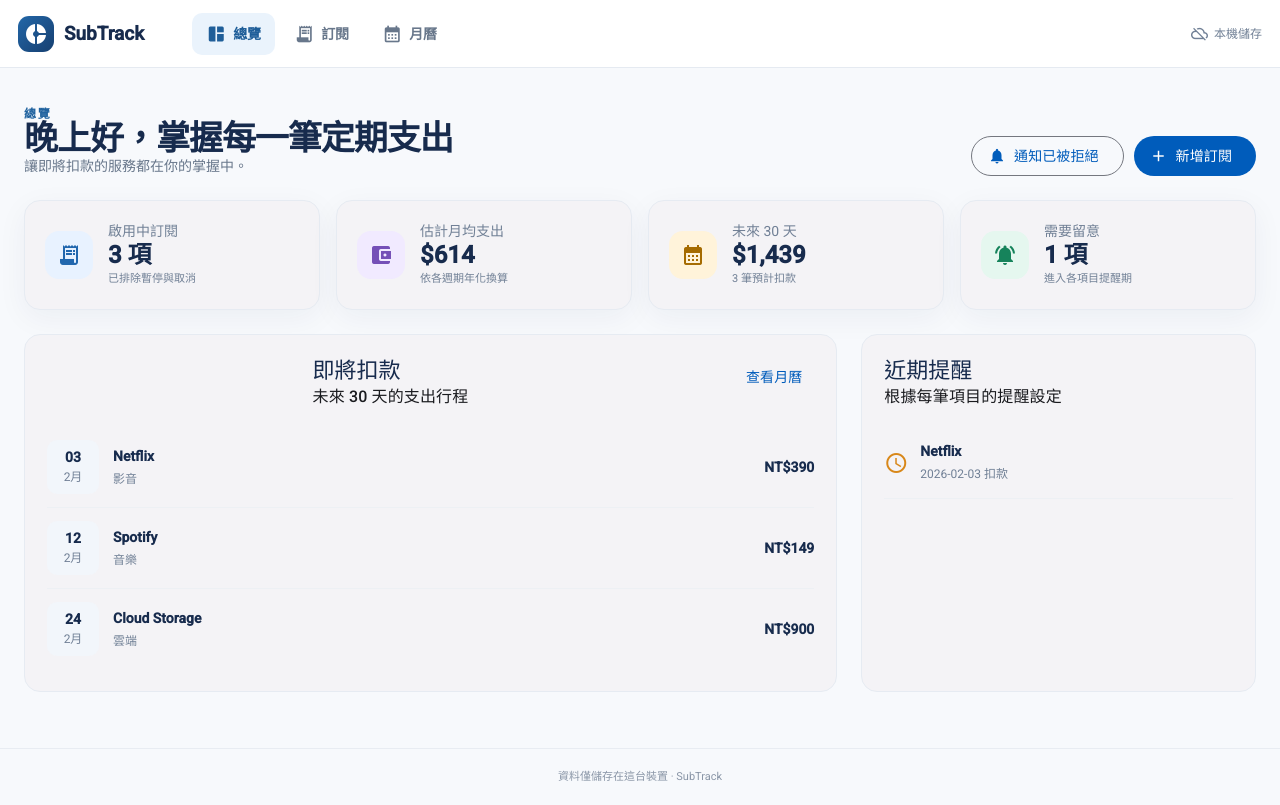
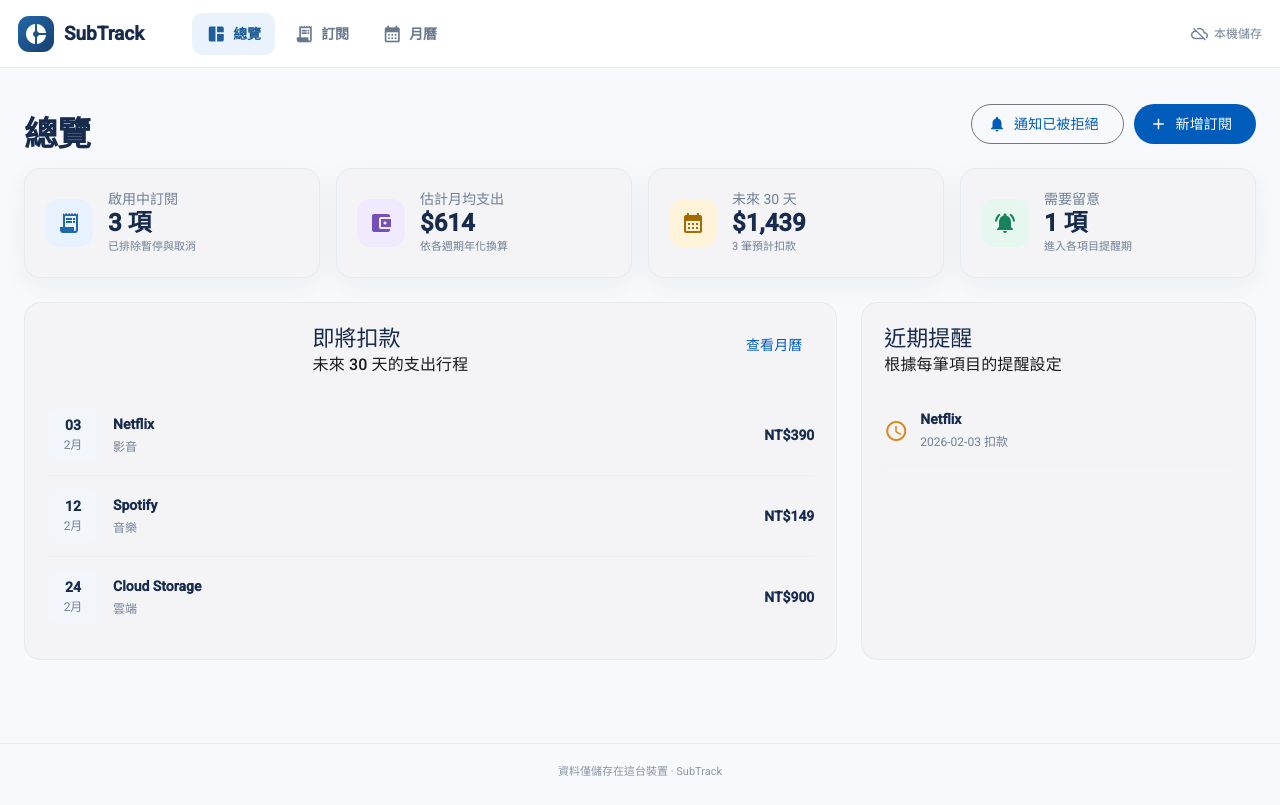
Before and after one commit to a5a8a0a9/subscription, an Angular app: page /dashboard in a window 1280 px wide. Built offline with nearby package versions, Linux system fonts and the light colour scheme.

Commit message:
refactor: simplify page headings

```diff
--- a/src/app/features/activity-management/pages/activities/activity-list.component.html
+++ b/src/app/features/activity-management/pages/activities/activity-list.component.html
@@ -1,5 +1,5 @@
 <section class="page-heading">
-	<div><p class="eyebrow">訂閱管理</p><h1>我的訂閱</h1><p>查看並管理所有定期支出。</p></div>
+	<h1>訂閱管理</h1>
 	<button mat-flat-button (click)="openForm()"><mat-icon>add</mat-icon>新增訂閱</button>
 </section>
 
--- a/src/app/features/activity-management/pages/calendar/calendar.component.html
+++ b/src/app/features/activity-management/pages/calendar/calendar.component.html
@@ -1,5 +1,5 @@
 <section class="page-heading">
-	<div><p class="eyebrow">扣款行程</p><h1>訂閱月曆</h1><p>以月份查看預計扣款日與金額。</p></div>
+	<h1>訂閱月曆</h1>
 	<div class="month-nav">
 		<button mat-icon-button (click)="moveMonth(-1)" aria-label="上一個月"><mat-icon>chevron_left</mat-icon></button>
 		<button mat-button (click)="goToday()">今天</button>
--- a/src/app/features/activity-management/pages/dashboard/dashboard.component.html
+++ b/src/app/features/activity-management/pages/dashboard/dashboard.component.html
@@ -1,9 +1,5 @@
 <section class="page-heading">
-	<div>
-		<p class="eyebrow">總覽</p>
-		<h1>晚上好，掌握每一筆定期支出</h1>
-		<p>讓即將扣款的服務都在你的掌握中。</p>
-	</div>
+	<h1>總覽</h1>
 	<div class="heading-actions">
 		<button mat-stroked-button (click)="enableNotifications()">
 			<mat-icon>notifications</mat-icon>{{ notificationLabel() }}
--- a/src/styles/components/_page-heading.scss
+++ b/src/styles/components/_page-heading.scss
@@ -1,5 +1,3 @@
-@use "../abstracts/variables" as vars;
-
 .page-heading {
 	display: flex;
 	justify-content: space-between;
@@ -7,23 +5,10 @@
 	gap: 24px;
 
 	h1 {
-		margin: 4px 0 8px;
+		margin: 0;
 		font-size: clamp(26px, 3vw, 34px);
 		letter-spacing: -.03em;
 	}
-
-	p:not(.eyebrow) {
-		color: #68778b;
-		margin: 0;
-	}
-}
-
-.eyebrow {
-	color: vars.$color-primary;
-	font-size: 12px;
-	font-weight: 800;
-	letter-spacing: .14em;
-	margin: 0;
 }
 
 @media (max-width: 767px) {
```
